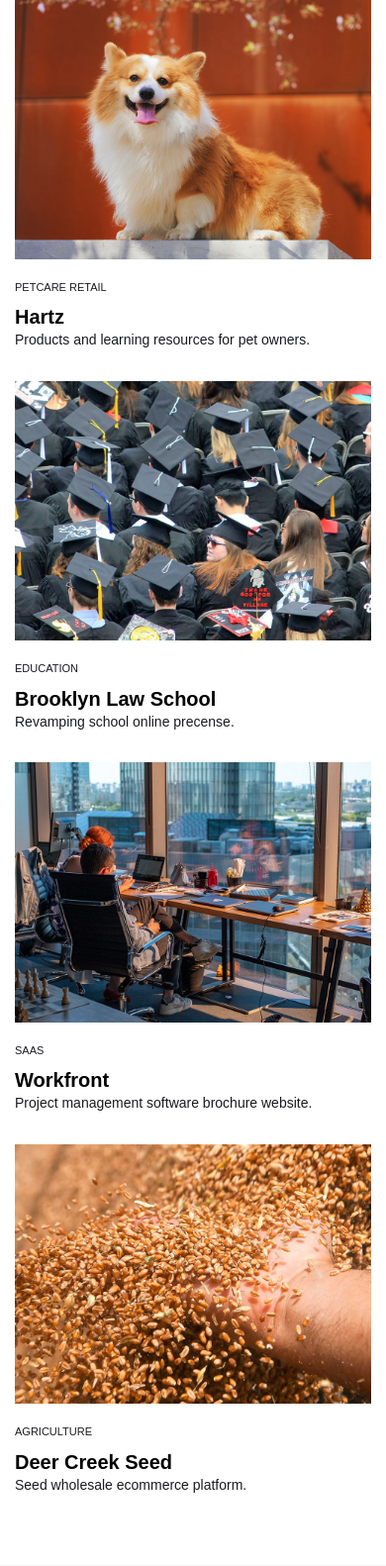
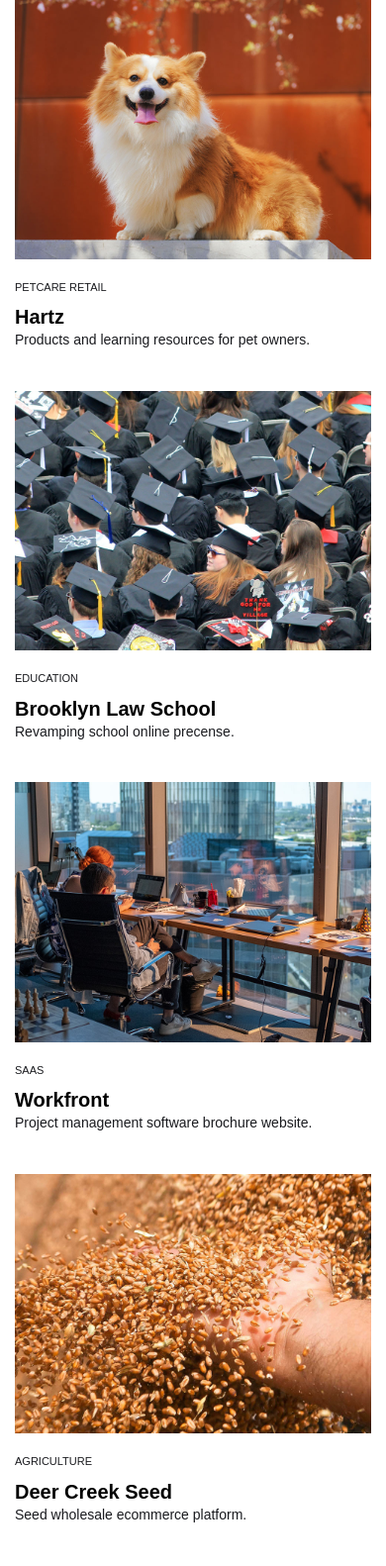
Before and after one commit to nicohung/nicohung.github.io, a PHP site: page /index.html in a window 390 px wide. Shown: the part 595-2177 px from the top of the page at 99% size. Run offline with PHP 8.4, Linux system fonts and the light colour scheme; some libraries are stand-ins or nearby versions.

Commit message:
font update

```diff
--- a/style.css
+++ b/style.css
@@ -1,7 +1,7 @@
 @charset "UTF-8";
 /* CSS Document */
 
-html {
+body, body * {
 	font-family: Montserrat, sans-serif;
 }
 
@@ -685,7 +685,7 @@
 	}
 	.card {
 		flex: 1 1 100%;
-		margin-bottom: 30px;
+		margin-bottom: 40px;
 		margin-right: 0px;
 		margin-left:0px;
 	}
```
